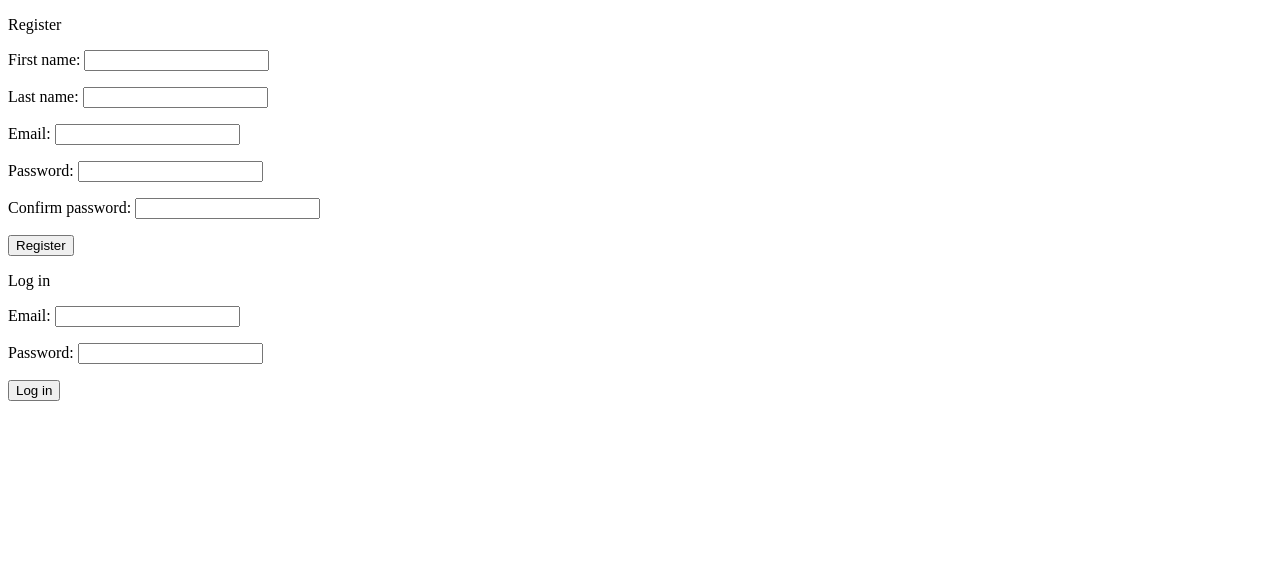
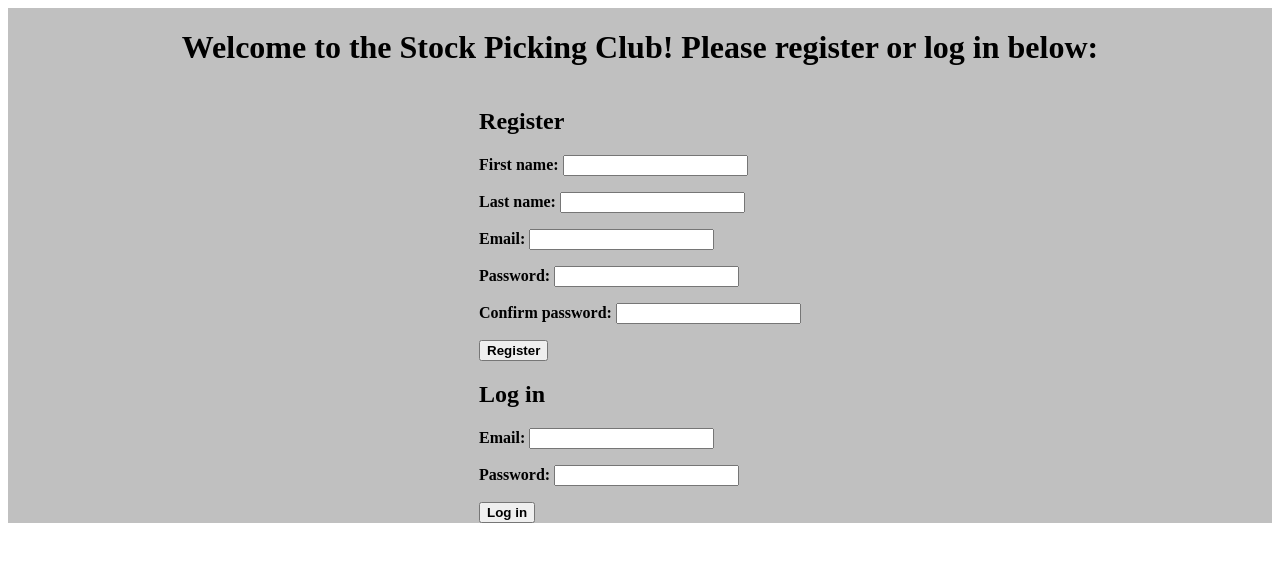
Before and after one commit to Product-Coder/Stock_Club, a Flask app: a page that uses flask_app/templates/Register_&_Login.html in a window 1280 px wide. Shown: the top 562 px of the page. Run offline with Flask 3, Linux system fonts and the light colour scheme.

Commit message:
style is done

```diff
--- a/flask_app/controllers/stocks.py
+++ b/flask_app/controllers/stocks.py
@@ -71,9 +71,10 @@ def add_stock_process():
 
     api_link = (f"https://www.alphavantage.co/query?function=OVERVIEW&symbol={request.form['symbol']}&apikey={os.environ.get('alphavantage_API_KEY')}")
 
+
     response_string = requests.get(api_link)
     raw_data = response_string.json()
-    print(raw_data)
+    print("Raw data for added stock:", raw_data)
 
     Forward_PE = raw_data["ForwardPE"]
     EV_to_EBITDA = raw_data["EVToEBITDA"]
--- a/flask_app/controllers/users.py
+++ b/flask_app/controllers/users.py
@@ -47,7 +47,7 @@ def register():
 @app.route('/login_process', methods = ["POST"])
 def login():
     if not user.User.validate_login(request.form): #return of validate_loging() is "is_valid", so we are saying, "if is_valid is false..."
-        return redirect('/register_and_login')
+        return redirect('/register_&_login_view')
     else:
         data = {
             "email":request.form["email"]#we got email and password from login form
--- a/flask_app/static/my_style.css
+++ b/flask_app/static/my_style.css
@@ -1,11 +1,68 @@
+.container {
+    background-color: silver;
+}
+
+.Welcome {
+    display: flex;
+    justify-content: center;
+}
+
+.body {
+    display: flex;
+    justify-content: center;
+}
+.form_title {
+    font-weight: bold;
+}
+
+.flex_nav_container{
+    display: flex;
+    justify-content: center;
+}
+
+.flex_edit_comments{
+    display: flex;
+    justify-content: center;
+}
+
+.flex_stocks_table {
+    display: flex;
+    justify-content: center;
+
+}
+
+.flex_instructions{
+    display: flex;
+    justify-content: center;
+}
+
+.flex_nav{
+    display: flex;
+    justify-content: center;
+}
+
+.flex_form{
+display: flex;
+justify-content: center;
+}
+
+.instruction_details {
+    font-weight: bold;
+}
+
 .stocks_table {
     border: solid black 5px;
     border-collapse: collapse;
 }
 
+
 .sortable {
     border: solid black 5px;
     border-collapse: collapse;
+}
+
+.instructions {
+    margin-left: 25px;
 }
 
 table td + td { border-left:3px solid black; }
@@ -21,13 +78,13 @@ table th + th { border-left:3px solid black; }
 }
 
 .nav_container {
-    background-color: rgb(0, 191, 255);
+    background-color: silver;
     display: flex;
     align-items: center;
 }
 
 .add_stock_nav {
-    background-color: rgb(0, 191, 255);
+    background-color: silver;
     display: flex;
     align-items: center;
 }
@@ -49,5 +106,5 @@ tr:nth-child(odd) {
 }
 
 th {
-    background-color: lightgray;
+    background-color: peachpuff;
 }
--- a/flask_app/templates/Register_&_Login.html
+++ b/flask_app/templates/Register_&_Login.html
@@ -8,9 +8,18 @@
     <title>Stock Club</title>
 </head>
 <body>
+<div class="container">
+
+    <div class="Welcome">
+    <h1>Welcome to the Stock Picking Club! Please register or log in below:</h1>
+    </div>
+
+    <div class="body">
+
                 <div class="columns">
                 <div class="register">
-            <p>Register</p>
+                    <p></p>
+                    <h2>Register</h2>
                     {% with messages = get_flashed_messages(category_filter=["registration"]) %}<!-- declare a variable called messages -->
                         {% if messages %}<!-- check if there are any messages -->
                             {% for message in messages %}<!-- loop through the messages -->
@@ -21,35 +30,35 @@
 
                     <form action="/register_process" method="post">
                         <div>
-                <label for="first_name">First name:</label>
+                        <label class="form_title" for="first_name">First name:</label>
                         <input type="text" id="first_name" name="first_name">
                         </div>
                         <p></p>
                         <div>
-                <label for="last_name">Last name:</label>
+                        <label class="form_title" for="last_name">Last name:</label>
                         <input type="text" id="last_name" name="last_name">
                         </div>
                         <p></p>
                         <div>
-                <label for="email">Email:</label>
+                        <label class="form_title" for="email">Email:</label>
                         <input type="text" id="email" name="email">
                         </div>
                         <p></p>
                         <div>
-                <label for="password">Password:</label>
+                        <label class="form_title" for="password">Password:</label>
                         <input type="password" id="password" name="password">
                         </div>
                         <p></p>
                         <div>
-                <label for="confirm_password">Confirm password:</label>
+                        <label class="form_title" for="confirm_password">Confirm password:</label>
                         <input type="password" id="confirm_password" name="confirm_password">
                         </div>
                         <p></p>
-                <input type="submit" name="register" id="register" value="Register">
+                        <input class="form_title" type="submit" name="register" id="register" value="Register">
                     </form>
                 </div>
                 <div class="login">
-            <p>Log in</p>
+                    <h2>Log in</h2>
                     {% with messages = get_flashed_messages(category_filter=["login"]) %}<!-- declare a variable called messages -->
                     {% if messages %}<!-- check if there are any messages -->
                         {% for message in messages %}<!-- loop through the messages -->
@@ -58,20 +67,21 @@
                     {% endif %}
                 {% endwith %}
                     <form action="/login_process" method="post">
-                <label for="email">Email:</label>
+                        <label class="form_title" for="email">Email:</label>
                         <input type="text" id="email" name="email">
                         </div>
                         <p></p>
                         <div>
-                <label for="password">Password:</label>
+                        <label class="form_title" for="password">Password:</label>
                         <input type="password" id="password" name="password">
                         </div>
                         <p></p>
-                <input type="submit" name="register" id="register" value="Log in">
+                        <input class="form_title" type="submit" name="register" id="register" value="Log in">
                     </form>
+                </div>
+
     </div>
 </div>
 
-
 </body>
 </html>
```
Also changed, not shown: flask_app/templates/Add_Stock.html (+8 -4 lines), flask_app/templates/edit_stock.html (+8 -4 lines), flask_app/templates/stocks_table.html (+22 -4 lines), flask_app/templates/view_stock.html (+14 -4 lines), 1 other file. Lines whose indentation alone changed are shown as unchanged.
